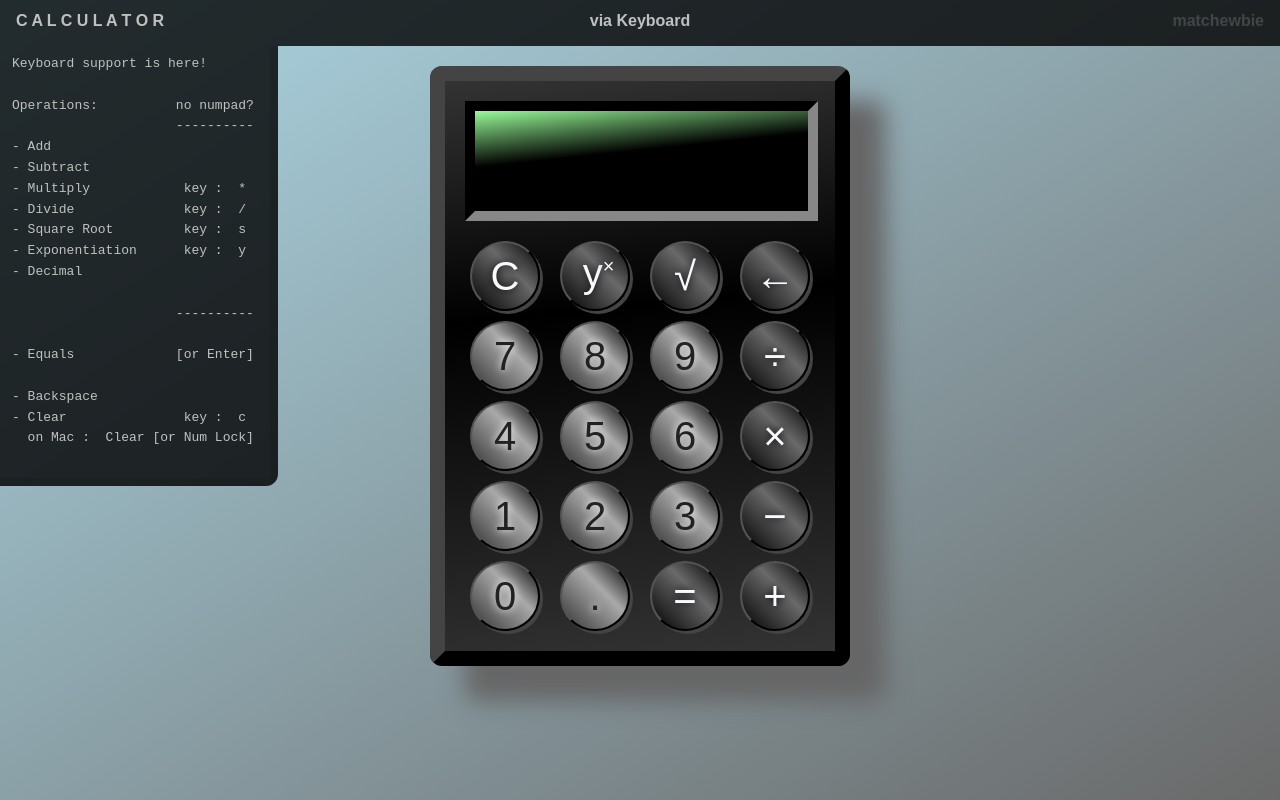
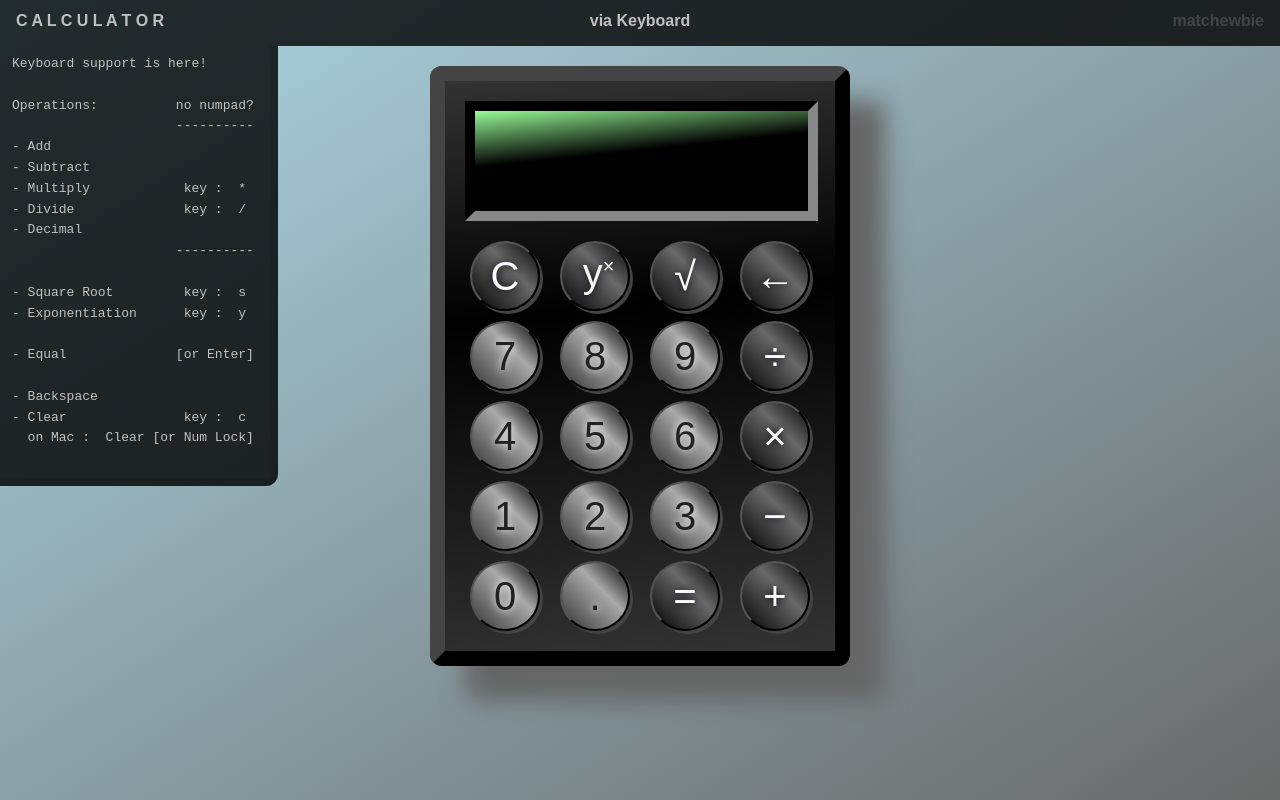
Before and after one commit to matchewbie/calculator, a plain HTML site: page index.html in a window 1280 px wide. Drawn offline with Linux system fonts and the light colour scheme.

Commit message:
key legend update

```diff
--- a/index.html
+++ b/index.html
@@ -30,13 +30,13 @@ Operations:          no numpad?
 - Subtract
 - Multiply            key :  *
 - Divide              key :  /
+- Decimal
+                     ----------
+
 - Square Root         key :  s
 - Exponentiation      key :  y
-- Decimal
 
-                     ----------
-
-- Equals             [or Enter]
+- Equal              [or Enter]
 
 - Backspace
 - Clear               key :  c
```
